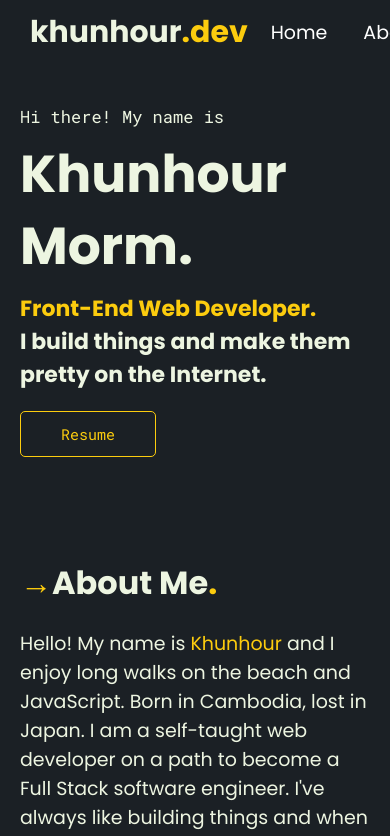
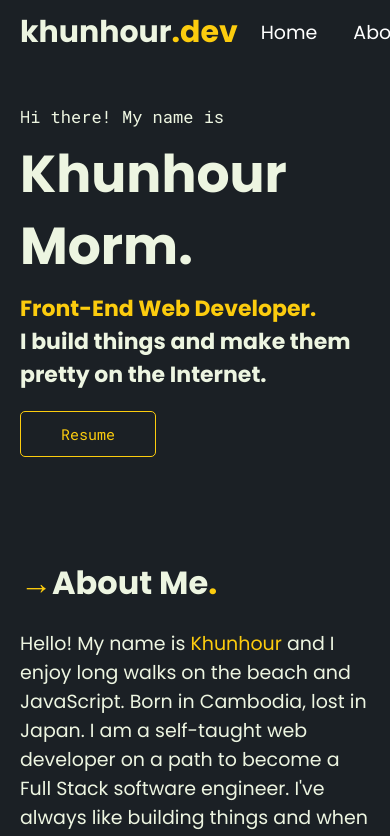
Before and after one commit to khunhour/portfolio, a React (Create React App) app: page / in a window 390 px wide. Shown: the top 836 px of the page. Built offline with nearby package versions, Linux system fonts and the light colour scheme.

Commit message:
adjust padding on header for 550 and 500px screen

```diff
--- a/src/Header.css
+++ b/src/Header.css
@@ -50,7 +50,16 @@ nav li a:hover {
 	color: var(--accent-color);
 }
 
+@media (max-width: 550px) {
+	header {
+		padding: 10px 25px;
+	}
+}
+
 @media (max-width: 500px) {
+	header {
+		padding: 10px 20px;
+	}
 	header h1 {
 		font-size: 30px;
 	}
```
